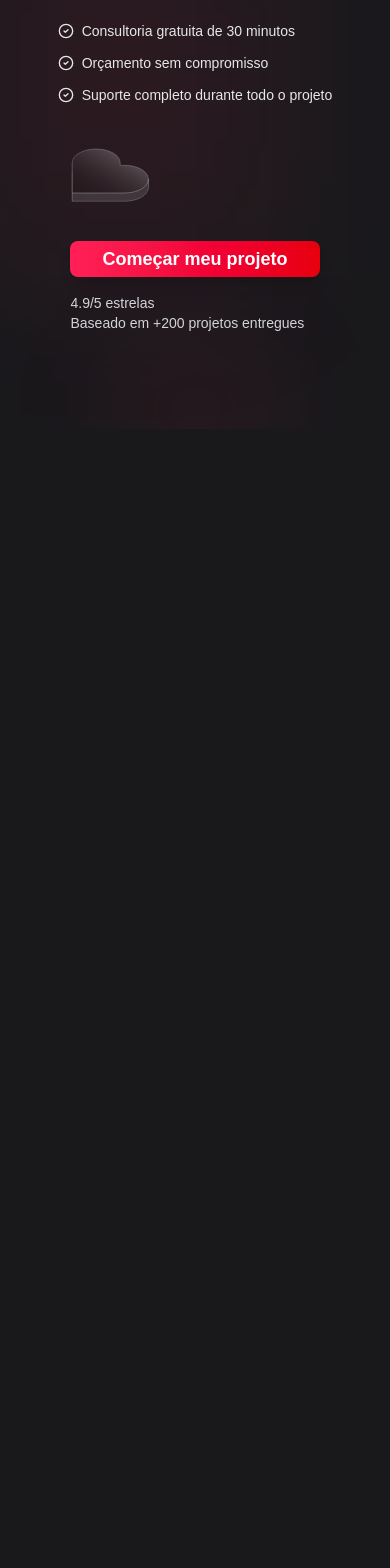
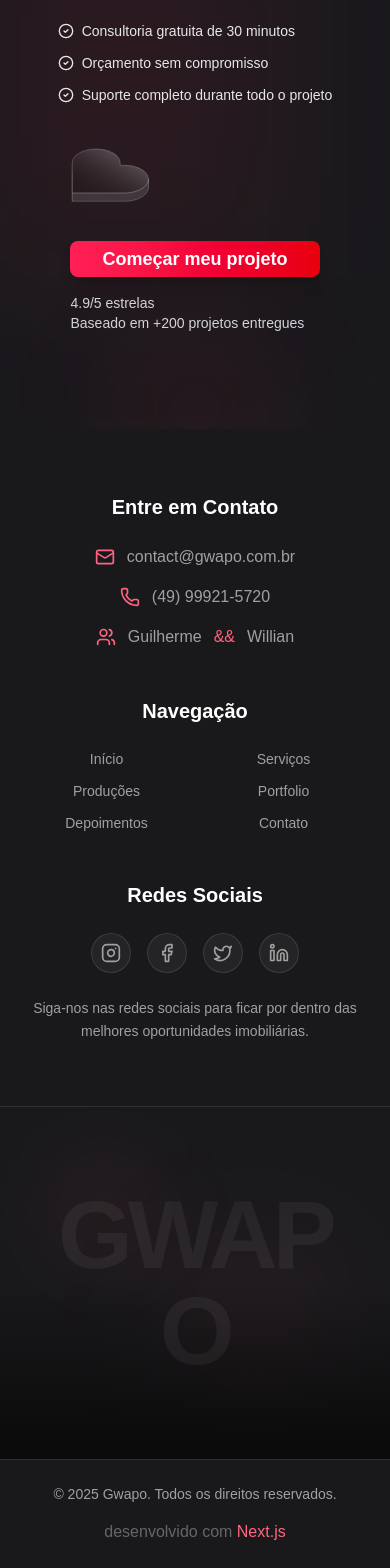
Before and after one commit to Faccin27/gwapov2, a Next.js app: page / in a window 390 px wide. Shown: the part 7113-8681 px from the top of the page. Before the commit the page ends 7542 px from the top, so only its background shows below. Built offline with nearby package versions, Linux system fonts and the light colour scheme; a web font is replaced by a local one.

Commit message:
feat: created footer component

```diff
--- a/src/app/page.tsx
+++ b/src/app/page.tsx
@@ -6,6 +6,7 @@ import MaximizeResultsSection from "@/components/results";
 import MetricsSection from "@/components/metrics-section";
 import CTASection from "@/components/cta-section";
 import PortfolioSection from "@/components/portfolio-section";
+import { Footer } from "@/components/footer";
 
 export default function Home() {
   return (
@@ -18,6 +19,7 @@ export default function Home() {
       <MetricsSection />
       <PortfolioSection />
       <CTASection />
+      <Footer />
     </div>
   );
 }
--- /dev/null
+++ b/src/components/footer.tsx
@@ -0,0 +1,116 @@
+import Link from "next/link"
+import { Mail, Phone, Instagram, Facebook, Twitter, Linkedin, Users } from "lucide-react"
+
+export function Footer() {
+  const navLinks = [
+    { href: "#home", label: "Início" },
+    { href: "#about", label: "Serviços" },
+    { href: "#properties", label: "Produções" },
+    { href: "#services", label: "Portfolio" },
+    { href: "#testimonials", label: "Depoimentos" },
+    { href: "#contact", label: "Contato" },
+  ]
+
+  const socialLinks = [
+    {
+      icon: Instagram,
+      href: "https://instagram.com/gui.faccin",
+      label: "Instagram",
+    },
+    { icon: Facebook, href: "https://faccindev.pro", label: "Facebook" },
+    { icon: Twitter, href: "https://faccindev.pro", label: "Twitter" },
+    { icon: Linkedin, href: "https://faccindev.pro", label: "LinkedIn" },
+  ]
+
+  return (
+    <footer className="text-white relative overflow-hidden">
+      <div className="px-6 lg:px-36 py-16 border-b border-white/10">
+        <div className="grid lg:grid-cols-3 gap-12">
+          <div className="space-y-6 text-center lg:text-left">
+            <h3 className="text-xl font-bold text-white mb-6">Entre em Contato</h3>
+            <div className="space-y-4">
+              <div className="flex items-center justify-center lg:justify-start gap-3 text-[#a0a0a0] hover:text-white transition-colors">
+                <Mail className="w-5 h-5 text-rose-400" />
+                <span>contact@gwapo.com.br</span>
+              </div>
+              <div className="flex items-center justify-center lg:justify-start gap-3 text-[#a0a0a0] hover:text-white transition-colors">
+                <Phone className="w-5 h-5 text-rose-400" />
+                <span>(49) 99921-5720</span>
+              </div>
+              <div className="flex items-center justify-center lg:justify-start gap-3 text-[#a0a0a0] hover:text-white transition-colors">
+                <Users className="w-5 h-5 text-rose-400" />
+                Guilherme <span className="text-rose-400">&&</span> Willian
+              </div>
+            </div>
+          </div>
+
+          <div className="space-y-6 text-center lg:text-left">
+            <h3 className="text-xl font-bold text-white mb-6 lg:ml-28">Navegação</h3>
+            <nav className="grid grid-cols-2 gap-3 lg:ml-28 justify-items-center lg:justify-items-start">
+              {navLinks.map((link) => (
+                <Link
+                  key={link.href}
+                  href={link.href}
+                  className="text-[#a0a0a0] hover:text-white transition-all hover:translate-x-1 duration-300 text-sm lg:text-base truncate"
+                >
+                  {link.label}
+                </Link>
+              ))}
+            </nav>
+          </div>
+
+          <div className="space-y-6 text-center lg:text-left">
+            <h3 className="text-xl font-bold text-white mb-6">Redes Sociais</h3>
+            <div className="flex gap-4 justify-center lg:justify-start">
+              {socialLinks.map((social) => (
+                <Link
+                  key={social.label}
+                  href={social.href}
+                  className="w-10 h-10 bg-white/5 border border-white/10 rounded-full flex items-center justify-center text-[#a0a0a0] hover:text-white hover:bg-rose-400 hover:border-rose-600 transition-all duration-300 hover:scale-110"
+                  aria-label={social.label}
+                >
+                  <social.icon className="w-5 h-5" />
+                </Link>
+              ))}
+            </div>
+            <div className="space-y-3">
+              <p className="text-[#a0a0a0] text-sm leading-relaxed">
+                Siga-nos nas redes sociais para ficar por dentro das melhores oportunidades imobiliárias.
+              </p>
+            </div>
+          </div>
+        </div>
+      </div>
+
+      <div className="relative py-20 lg:py-36 lg:pt-8">
+        <div className="absolute inset-0 overflow-hidden">
+          <div className="absolute top-10 left-10 w-32 h-32 bg-rose-400/5 rounded-full blur-2xl" />
+          <div className="absolute bottom-10 right-10 w-48 h-48 bg-rose-400/5 rounded-full blur-3xl" />
+        </div>
+
+        {/* Large Text */}
+        <div className="relative z-10 px-6 lg:px-36">
+          <div className="text-center">
+            <h2 className="text-[6rem] sm:text-[6rem] md:text-[8rem] lg:text-[14rem] xl:text-[20rem] font-black leading-none tracking-tighter text-white/10 animate-pulse select-none break-all">
+              GWAPO
+            </h2>
+          </div>
+        </div>
+
+        <div className="absolute inset-0 bg-gradient-to-t from-[#0a0a0a] via-transparent to-transparent pointer-events-none" />
+      </div>
+
+      <div className="px-6 lg:px-36 py-6 border-t border-white/10">
+        <div className="flex flex-col lg:flex-row justify-between items-center gap-4">
+          <div className="text-[#a0a0a0] text-sm">© 2025 Gwapo. Todos os direitos reservados.</div>
+          <div className="text-[#666] ">
+            desenvolvido com{" "}
+            <Link href="/" target="_blank" className="text-rose-400 hover:text-rose-400 transition-colors font-medium">
+              Next.js
+            </Link>
+          </div>
+        </div>
+      </div>
+    </footer>
+  )
+}
```
